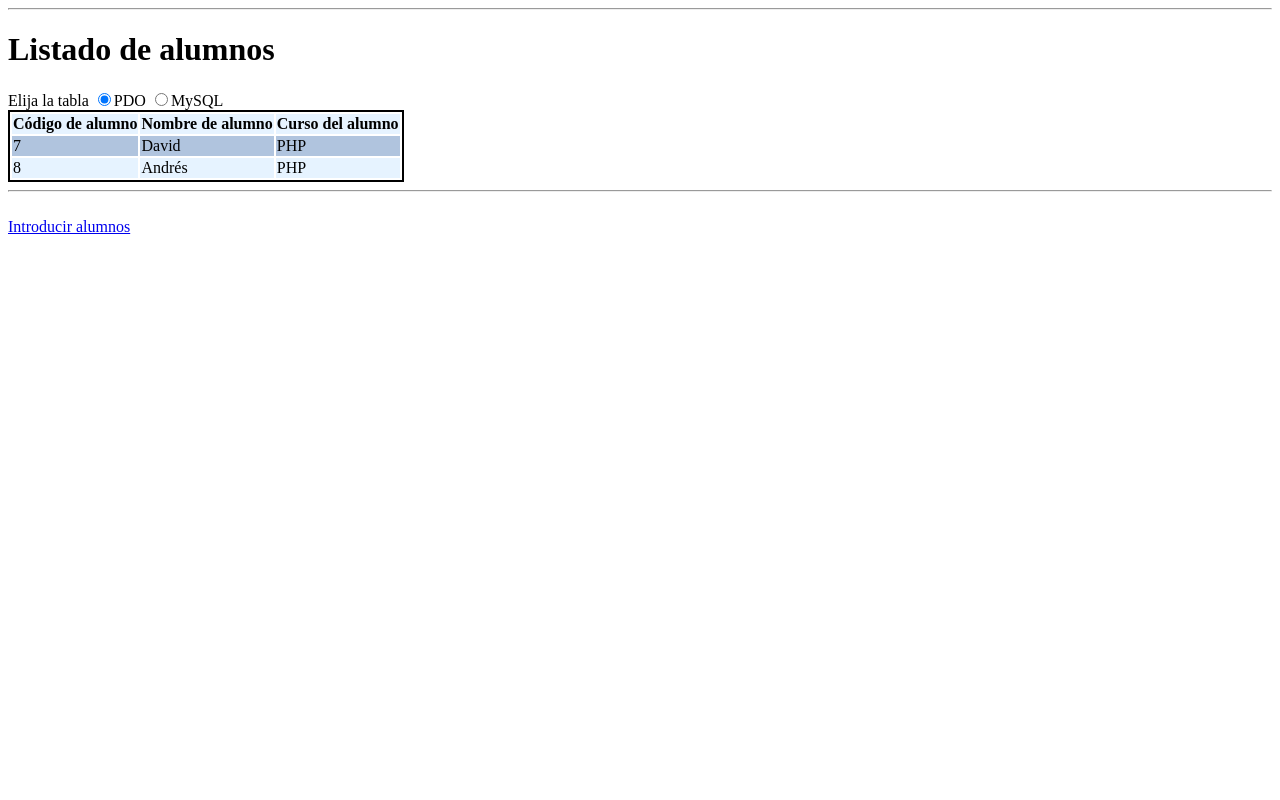
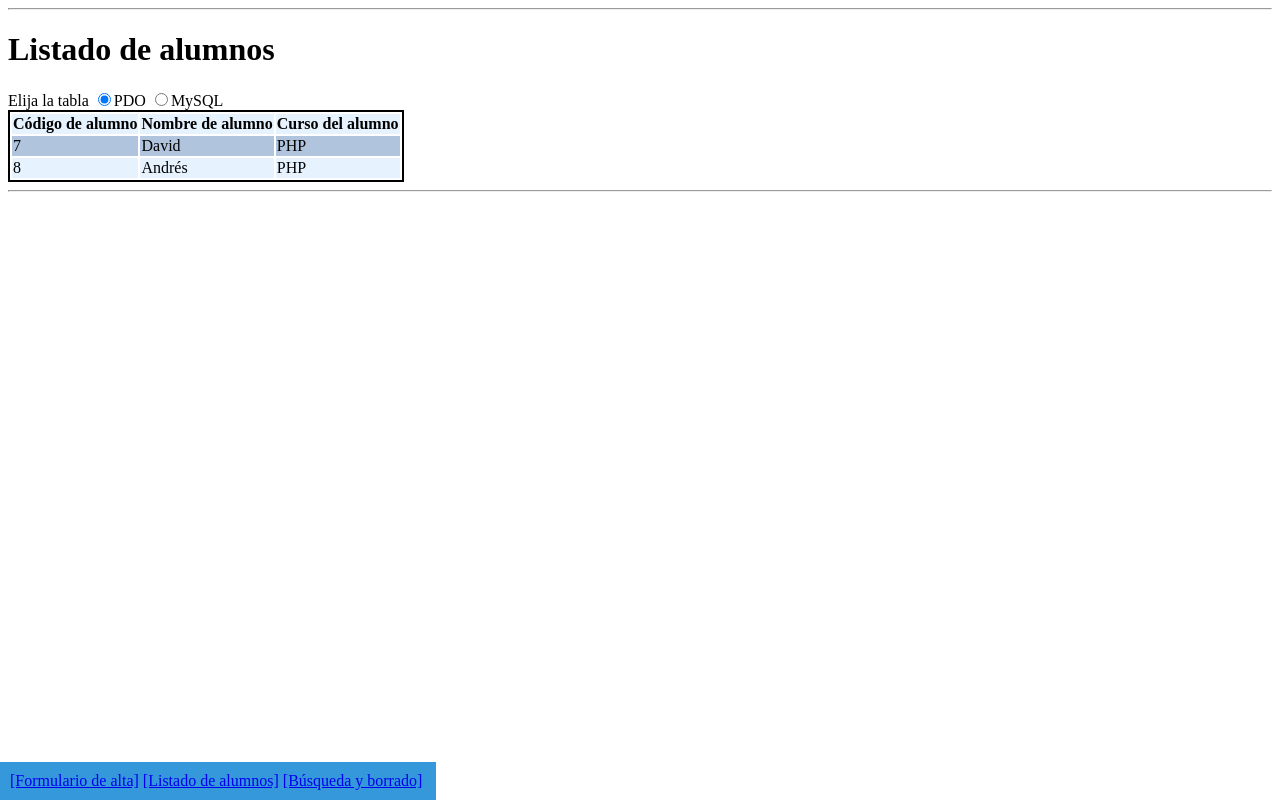
Before and after one commit to SFDCdavidesi/EntornoServidor, a PHP site: page /listado.php in a window 1280 px wide. Run offline with PHP 8.4, Linux system fonts and the light colour scheme; data comes from the database, SQL or seed files in the repository.

Commit message:
añadido ejercicio de búsqueda y eliminación

```diff
--- /dev/null
+++ b/alumnos/footer.php
@@ -0,0 +1,24 @@
+<style>
+        /* Estilo para el div */
+        .footer {
+            position: fixed; /* Posición fija en la ventana */
+            bottom: 0; /* Alineado al borde inferior */
+            left: 0; /* Alineado al borde izquierdo (puedes usar right en lugar de left) */
+            background-color: #3498db; /* Color de fondo (azul) */
+            color: #ffffff; /* Color del texto (blanco) */
+            padding: 10px; /* Espaciado interno */
+            margin: 0 auto;
+        }
+    </style>
+
+<div class="footer">
+<?php
+//foreach($_SERVER as $k=>$v)echo "$k => $v <br/>";
+$paginas =["Formulario de alta"=>"index.php",
+"Listado de alumnos"=>"listado.php",
+"Búsqueda y borrado"=>"busqueda.php"];
+foreach($paginas as $nombre=>$pag){
+    echo "<a href='./$pag'>[$nombre]</a>&nbsp;";
+}
+?>
+<div>
--- a/alumnos/index.php
+++ b/alumnos/index.php
@@ -37,7 +37,9 @@ no hemos enviado nada <br />
         <input type="submit" value="Enviar">
     </form>
     <hr>
-    <a href="listado.php">Listado</a>
+  <?php
+    require_once("footer.php");
+    ?>
 </body>
 <script>
 var cursos = ["PHP", "JAVA", "JAVASCRIPT"];
--- a/alumnos/listado.php
+++ b/alumnos/listado.php
@@ -78,7 +78,9 @@
 
     ?>
     <hr><br />
-    <a href="index.php"> Introducir alumnos </a>
+    <?php
+      require_once("footer.php");
+      ?>
 </body>
 
 </html>
--- a/alumnos/sql.php
+++ b/alumnos/sql.php
@@ -73,4 +73,18 @@ function listaalumnosmysql(){
         return null;
     }
 }
+
+function busqueda_y_elimina($dbname,$n):int{
+
+    $conn=conecta($dbname);
+    $n=trim($n);
+    $statement=$conn->prepare("DELETE  FROM alumnospdo WHERE nombre_completo = :nombre");
+    $statement->bindParam(':nombre',$n,PDO::PARAM_STR);
+    if ($statement->execute()){
+        return $statement->rowCount();
+    }else{
+        return -1;
+    }
+
+}
 ?>
```
Also changed, not shown: alumnos/busqueda.php (added, +40 -0 lines).
